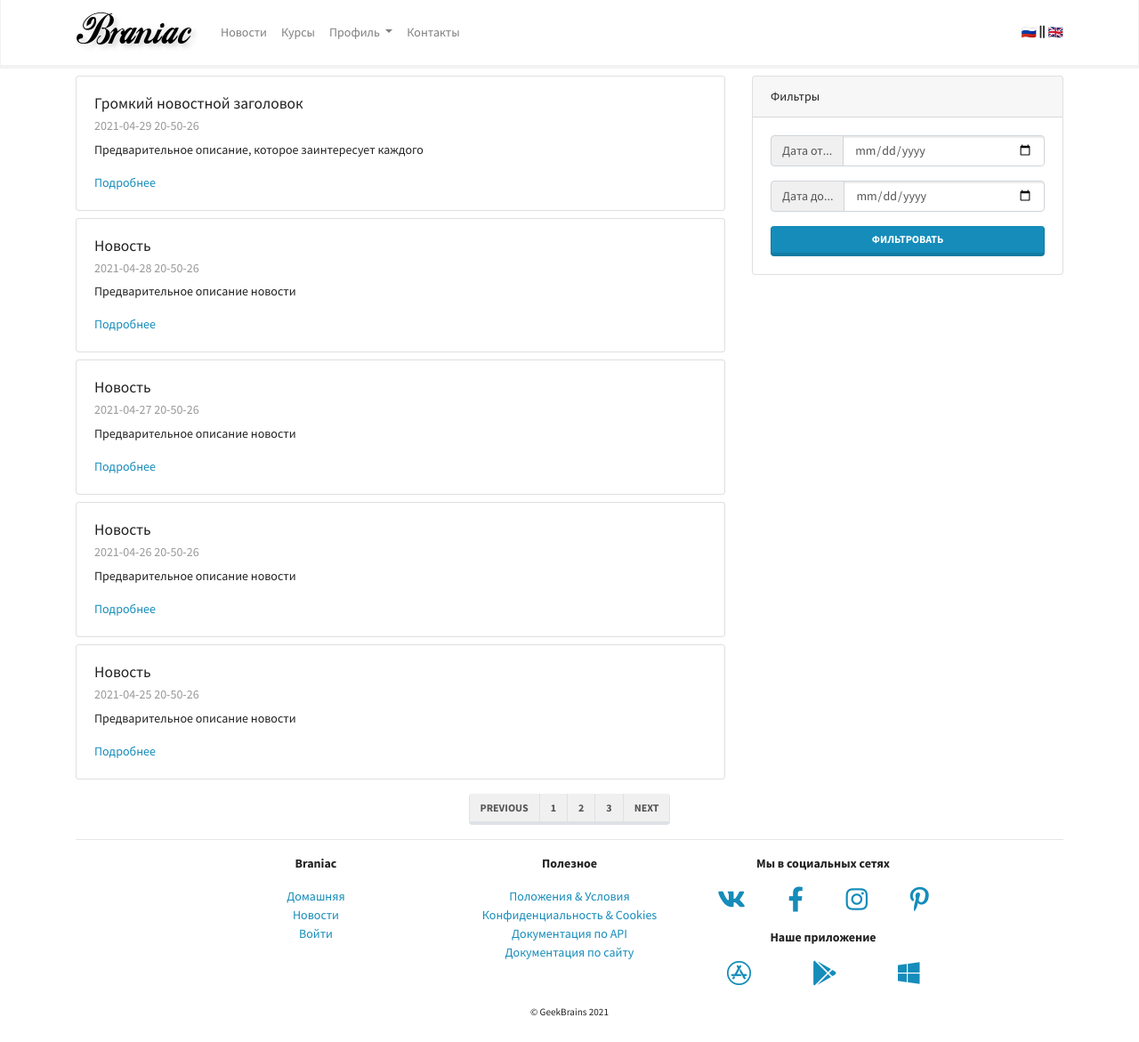
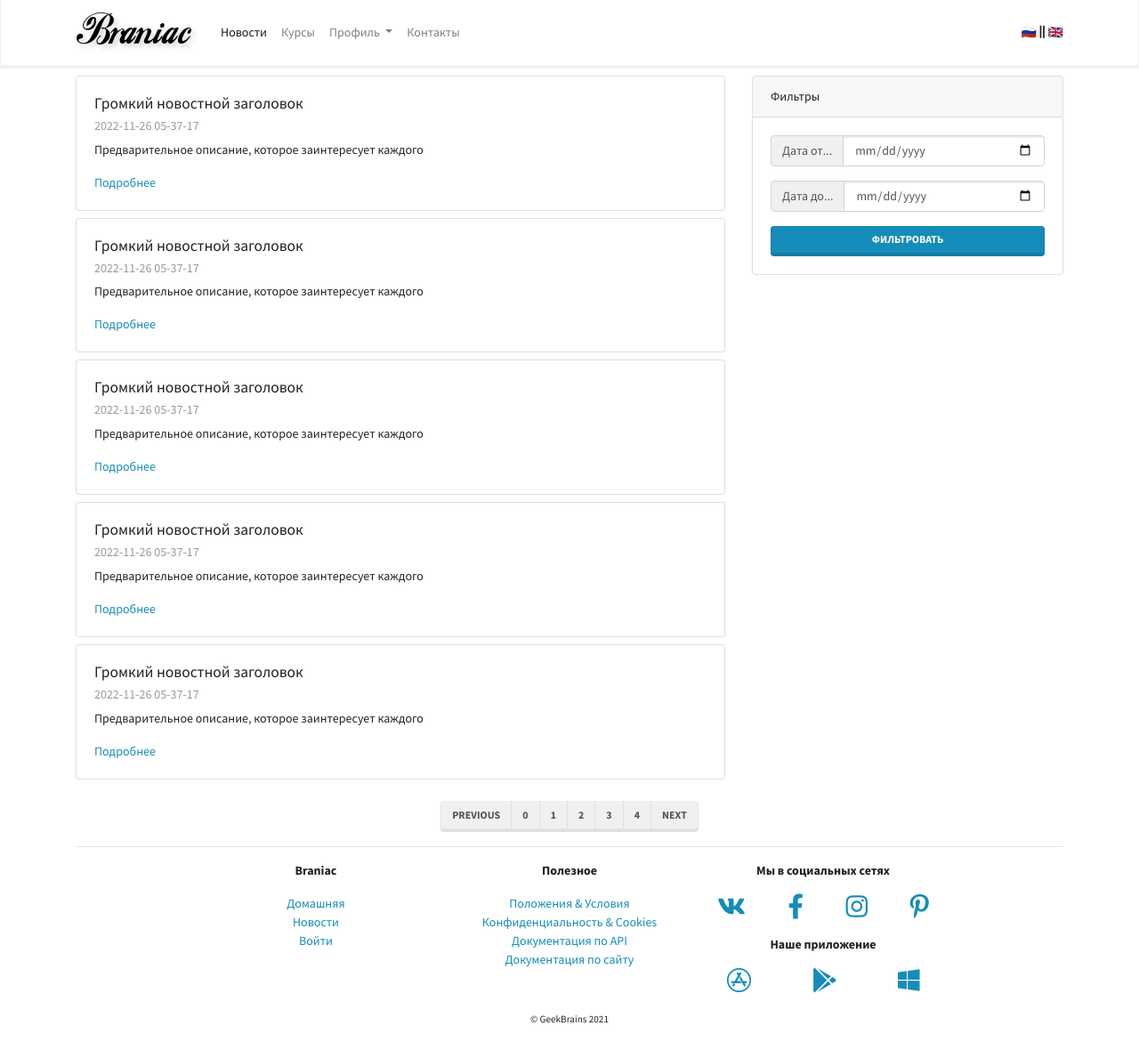
Before and after one commit to chshuk/BraniacLMS, a Django app: page /mainapp/news/ in a window 1280 px wide. Shown: the whole page at 89% size. Before the commit the page ends 1142 px from the top, so only its background shows below. Run offline with Django 3.2, Linux system fonts and the light colour scheme; some libraries are stand-ins or nearby versions.

Commit message:
lesson_3 Template's filters

```diff
--- a/mainapp/templates/mainapp/news.html
+++ b/mainapp/templates/mainapp/news.html
@@ -1,55 +1,25 @@
 {% extends 'base.html' %}
 
 {% block content %}
+
+{% with range as double_range %}
 
 <div class="row">
 
   <div class="col-lg-8">
 
+    {% for i in double_range %}
     <div class="card my-2">
       <div class="card-body">
         <h5 class="card-title">{{ news_title }}</h5>
-        <h6 class="card-subtitle mb-2 text-muted">2021-04-29 20-50-26</h6>
+        <h6 class="card-subtitle mb-2 text-muted">
+          {{ datetime_obj|date:"Y-m-d h-i-s" }}
+        </h6>
         <p class="card-text">{{ news_preview }}</p>
         <a href="#" class="card-link">Подробнее</a>
       </div>
     </div>
-
-    <div class="card my-2">
-      <div class="card-body">
-        <h5 class="card-title">Новость</h5>
-        <h6 class="card-subtitle mb-2 text-muted">2021-04-28 20-50-26</h6>
-        <p class="card-text">Предварительное описание новости</p>
-        <a href="#" class="card-link">Подробнее</a>
-      </div>
-    </div>
-
-    <div class="card my-2">
-      <div class="card-body">
-        <h5 class="card-title">Новость</h5>
-        <h6 class="card-subtitle mb-2 text-muted">2021-04-27 20-50-26</h6>
-        <p class="card-text">Предварительное описание новости</p>
-        <a href="#" class="card-link">Подробнее</a>
-      </div>
-    </div>
-
-    <div class="card my-2">
-      <div class="card-body">
-        <h5 class="card-title">Новость</h5>
-        <h6 class="card-subtitle mb-2 text-muted">2021-04-26 20-50-26</h6>
-        <p class="card-text">Предварительное описание новости</p>
-        <a href="#" class="card-link">Подробнее</a>
-      </div>
-    </div>
-
-    <div class="card mt-2">
-      <div class="card-body">
-        <h5 class="card-title">Новость</h5>
-        <h6 class="card-subtitle mb-2 text-muted">2021-04-25 20-50-26</h6>
-        <p class="card-text">Предварительное описание новости</p>
-        <a href="#" class="card-link">Подробнее</a>
-      </div>
-    </div>
+    {% endfor %}
 
   </div>
 
@@ -86,12 +56,16 @@
   <nav aria-label="Page navigation example">
     <ul class="pagination">
       <li class="page-item"><a class="page-link" href="#">Previous</a></li>
-      <li class="page-item"><a class="page-link" href="#">1</a></li>
-      <li class="page-item"><a class="page-link" href="#">2</a></li>
-      <li class="page-item"><a class="page-link" href="#">3</a></li>
+
+      {% for i in double_range %}
+      <li class="page-item"><a class="page-link" href="#">{{ i }}</a></li>
+      {% endfor %}
+
       <li class="page-item"><a class="page-link" href="#">Next</a></li>
     </ul>
   </nav>
 </div>
 
+{% endwith %}
+
 {% endblock content %}
--- a/mainapp/views.py
+++ b/mainapp/views.py
@@ -1,3 +1,5 @@
+from datetime import datetime
+
 from django.views.generic import TemplateView
 
 
@@ -14,6 +16,8 @@ class NewsPageView(TemplateView):
         # Create your own data
         context["news_title"] = "Громкий новостной заголовок"
         context["news_preview"] = "Предварительное описание, которое заинтересует каждого"
+        context["range"] = range(5)
+        context["datetime_obj"] = datetime.now()
         return context
 
 
--- a/templates/includes/main_menu.html
+++ b/templates/includes/main_menu.html
@@ -10,10 +10,10 @@
 
       <div class="collapse navbar-collapse" id="navbarSupportedContent">
         <ul class="navbar-nav mr-auto">
-          <li class="nav-item ">
+          <li class="nav-item {% if request.resolver_match.view_name == 'mainapp:mainapp.views.NewsPageView' %}active{% endif %}">
             <a class="nav-link" href="news.html">Новости</a>
           </li>
-          <li class="nav-item ">
+          <li class="nav-item {% if request.resolver_match.view_name == 'mainapp:mainapp.views.CoursesPageView' %}active{% endif %}">
             <a class="nav-link" href="courses_list.html">Курсы</a>
           </li>
           <li class="nav-item dropdown">
@@ -33,7 +33,7 @@
               <a class="dropdown-item" href="#">Выход</a>
             </div>
           </li>
-          <li class="nav-item ">
+          <li class="nav-item {% if request.resolver_match.view_name == 'mainapp:mainapp.views.ContactsPageView' %}active{% endif %}">
             <a class="nav-link" href="contacts.html">Контакты</a>
           </li>
         </ul>
```
